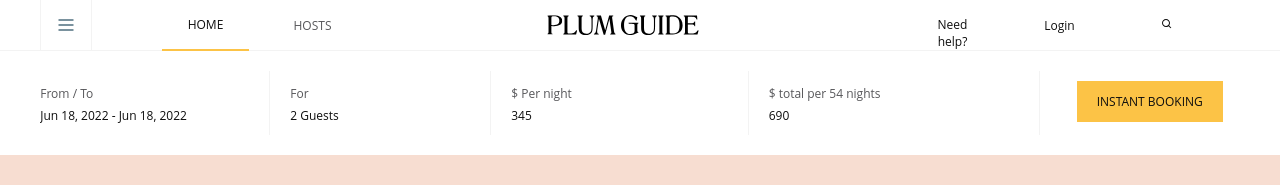
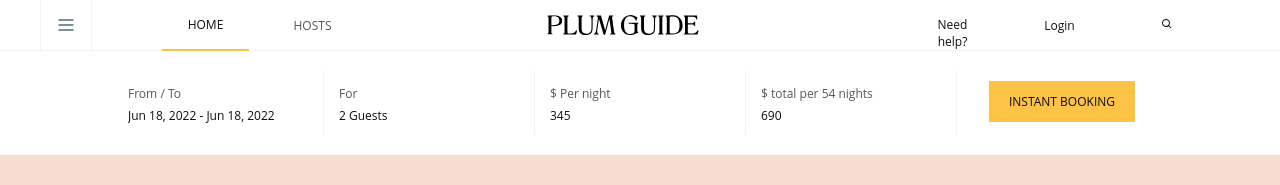
Before and after one commit to mangel0111/booking-app, a React (Vite) app: page / in a window 1280 px wide. Shown: the top 185 px of the page. Built offline with nearby package versions, Linux system fonts and the light colour scheme; no server answers; a web font is replaced by a local one.

Commit message:
feat: Improve resposinve design for tablets

```diff
--- a/src/components/Carrousel/CarrouselImageItem.tsx
+++ b/src/components/Carrousel/CarrouselImageItem.tsx
@@ -1,4 +1,5 @@
 import { FC, useMemo } from 'react';
+import { DeviceSize, ScreenSize } from 'src/utilities/theme';
 import { CarrouselImage, CarrouselItem } from './CarrouselStyled';
 
 interface ICarrouselImageProps {
@@ -10,9 +11,9 @@ const CarrouselImageItem: FC<ICarrouselImageProps> = ({ index, url }) => {
   const responsiveUrlImages: string = useMemo(
     () =>
       [
-        `${url}?q=50&w=400 1x`,
-        `${url}?q=75&w=800 2x`,
-        `${url}?q=100&w=1200 3x`,
+        `${url}?q=50&w=${DeviceSize.MOBILE} 1x`,
+        `${url}?q=75&w=${DeviceSize.TABLET} 2x`,
+        `${url}?q=100&w=${DeviceSize.DESKTOP} 3x`,
       ].join(','),
     [url]
   );
--- a/src/components/Carrousel/CarrouselStyled.tsx
+++ b/src/components/Carrousel/CarrouselStyled.tsx
@@ -1,10 +1,11 @@
+import { device, ScreenSize } from 'src/utilities/theme';
 import styled from 'styled-components';
 
 export const CarrouselContainer = styled.div`
   overflow: hidden;
   position: relative;
 
-  max-width: ${({ theme }) => theme.maxWidth};
+  max-width: ${ScreenSize.desktop};
   margin: 0 auto;
 `;
 
--- a/src/components/Header/HeaderStyled.tsx
+++ b/src/components/Header/HeaderStyled.tsx
@@ -1,4 +1,4 @@
-import { device } from 'src/utilities/theme';
+import { device, ScreenSize } from 'src/utilities/theme';
 import styled from 'styled-components';
 
 export const HeaderMain = styled.header`
@@ -8,10 +8,13 @@ export const HeaderMain = styled.header`
 
 export const HeaderContainer = styled.nav`
   display: flex;
-  max-width: ${({ theme }) => theme.maxWidth};
   width: 100%;
   margin: 0 auto;
   height: 50px;
+
+  @media ${device.desktop} {
+    max-width: ${ScreenSize.desktop};
+  }
 `;
 
 export const HeaderLinksContainer = styled.ul`
--- a/src/components/Input/InputStyled.tsx
+++ b/src/components/Input/InputStyled.tsx
@@ -1,16 +1,20 @@
 import styled from 'styled-components';
 
-export const InputContainer = styled.div``;
+export const InputContainer = styled.div`
+  max-width: 180px;
+`;
 
 export const InputLabel = styled.label`
   color: ${({ theme }) => theme.fontAltColor};
   font-size: ${({ theme }) => theme.fontSizes.small};
   margin-bottom: 5px;
+  max-width: 180px;
 `;
 
 export const InputField = styled.input`
   border: none;
   width: 100%;
+  max-width: 180px;
   font-size: ${({ theme }) => theme.fontSizes.small};
   color: ${({ theme }) => theme.fontColor};
   font-weight: 500;
--- a/src/components/Searchbar/SearchbarStyled.tsx
+++ b/src/components/Searchbar/SearchbarStyled.tsx
@@ -17,9 +17,9 @@ interface ISearchBarItem {
 }
 
 export const SearchBarItem = styled.div<ISearchBarItem>`
-  max-width: 250px;
+  max-width: 220px;
   min-width: 180px;
-  padding: 10px 20px;
+  padding: 10px 15px;
 
   ${({ shouldFillLine }) =>
     shouldFillLine &&
--- /dev/null
+++ b/src/pages/Dashboard/DashboardStyled.tsx
@@ -0,0 +1,5 @@
+import styled from 'styled-components';
+
+export const DashboardContainer = styled.div`
+  width: 100%;
+`;
--- a/src/pages/Dashboard/index.tsx
+++ b/src/pages/Dashboard/index.tsx
@@ -1,13 +1,14 @@
 import { FC } from 'react';
 import Details from 'src/components/Details';
 import Searchbar from 'src/components/Searchbar';
+import { DashboardContainer } from './DashboardStyled';
 
 const Dashboard: FC = () => {
   return (
-    <div>
+    <DashboardContainer>
       <Searchbar />
       <Details />
-    </div>
+    </DashboardContainer>
   );
 };
 
--- a/src/utilities/theme/index.ts
+++ b/src/utilities/theme/index.ts
@@ -22,7 +22,6 @@ export interface IThemeProps {
   fontSizes: {
     [key in Sizes]: string;
   };
-  maxWidth: string;
 }
 
 export const theme: IThemeProps = {
@@ -45,17 +44,22 @@ export const theme: IThemeProps = {
     large: '24px',
     extraLarge: '48px',
   },
-  maxWidth: '1200px',
 };
 
-const size = {
-  mobile: '460px',
-  tablet: '768px',
-  desktop: '2560px',
+export enum DeviceSize {
+  MOBILE = 460,
+  TABLET = 768,
+  DESKTOP = 1200,
+}
+
+export const ScreenSize = {
+  mobile: `${DeviceSize.MOBILE}px`,
+  tablet: `${DeviceSize.TABLET}px`,
+  desktop: `${DeviceSize.DESKTOP}px`,
 };
 
 export const device = {
-  mobile: `(max-width: ${size.mobile}) and (max-device-width: ${size.mobile})`,
-  tablet: `(min-width: ${size.tablet})`,
-  desktop: `(min-width: ${size.desktop})`,
+  mobile: `(max-width: ${ScreenSize.mobile}) and (max-device-width: ${ScreenSize.mobile})`,
+  tablet: `(min-width: ${ScreenSize.tablet})`,
+  desktop: `(min-width: ${ScreenSize.desktop})`,
 };
```
Also changed, not shown: 1 other file (tests, documents, lock files or other folders).
